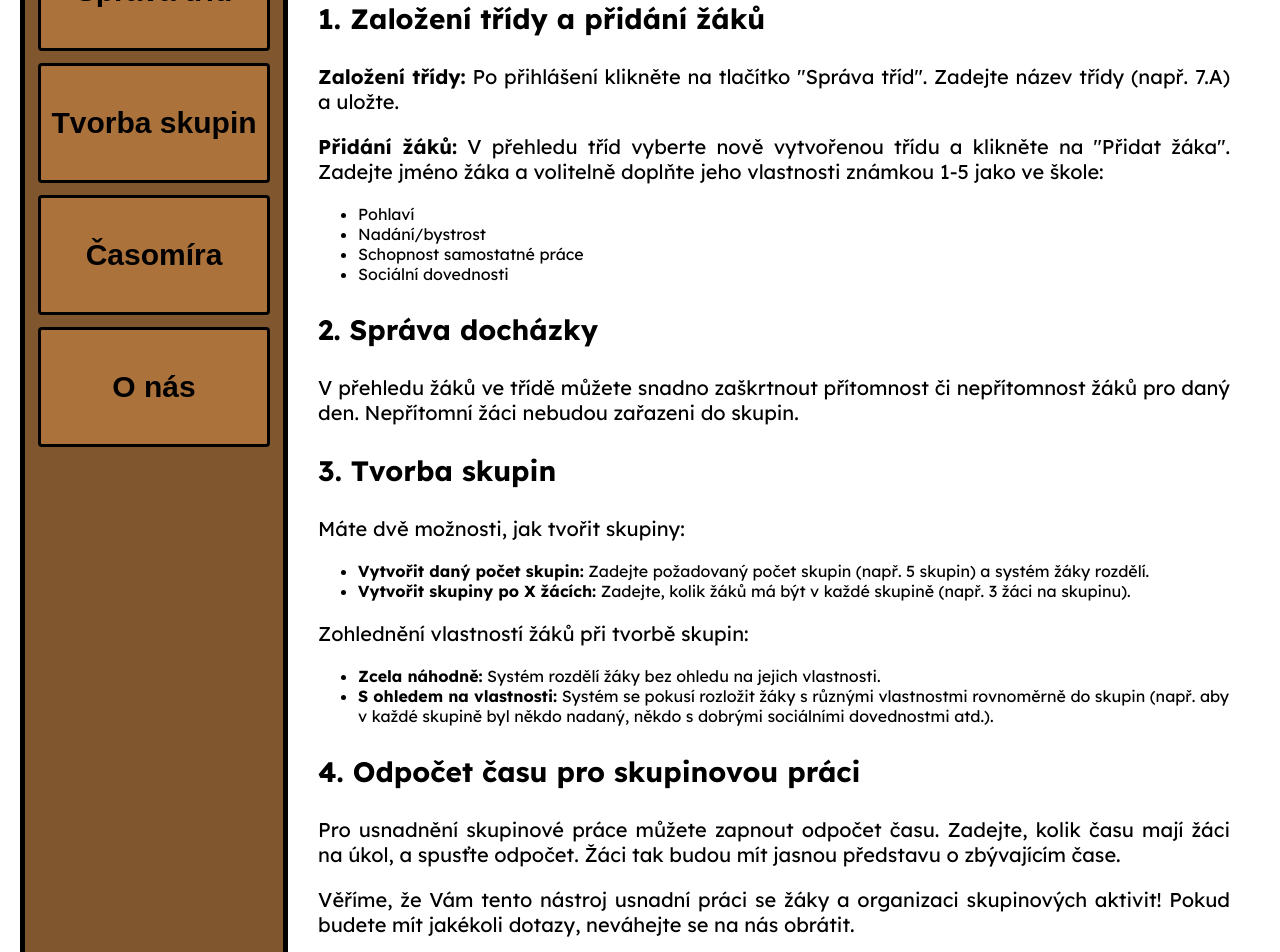
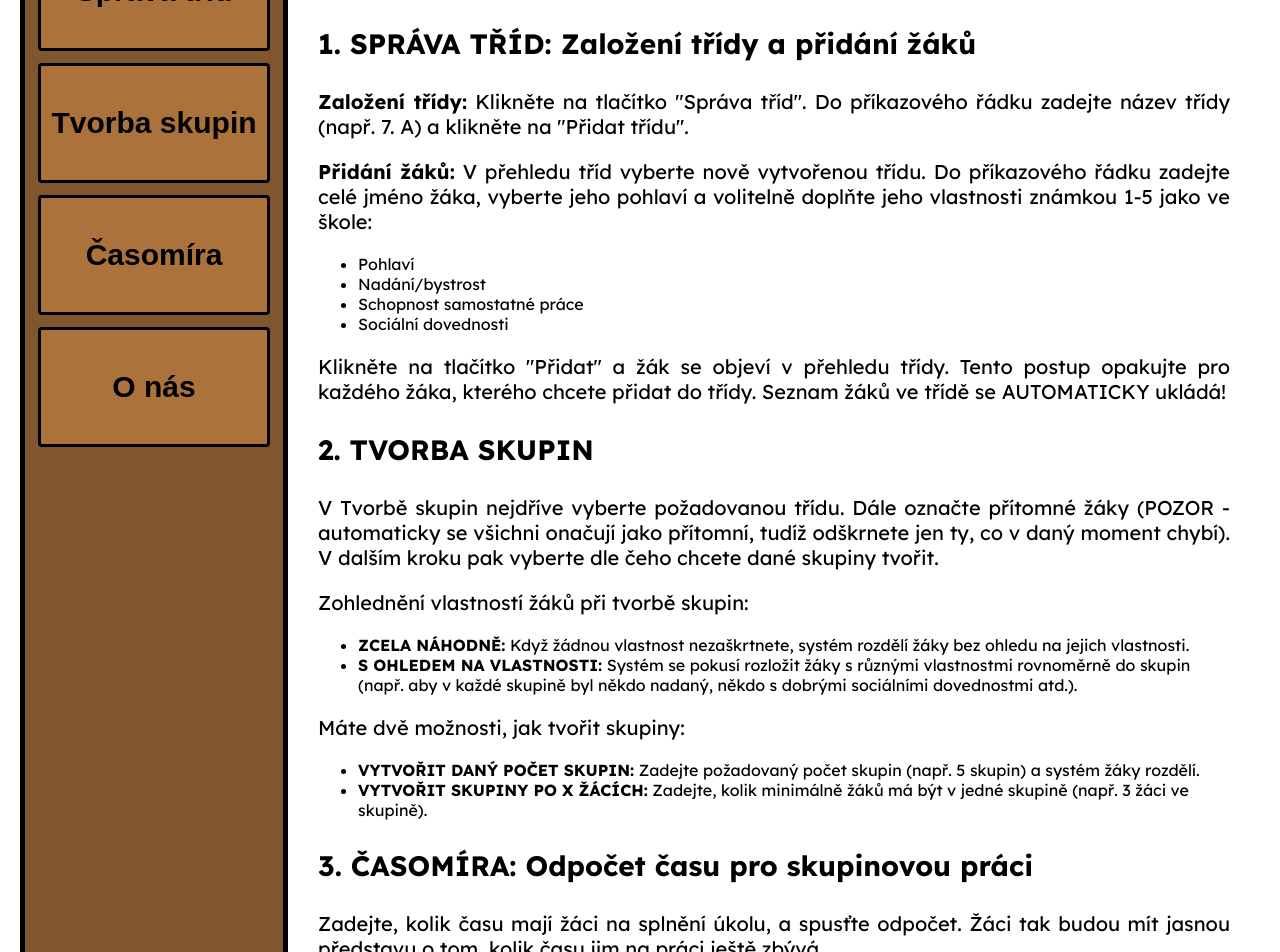
Before and after one commit to MichaelaHeidlerova/RozToc, a React (Vite) app in the folder my-app/: page /#/instruction in a window 1280 px wide. Shown: the part 540-1492 px from the top of the page. Built offline with nearby package versions, Linux system fonts and the light colour scheme; a web font is replaced by a local one.

Commit message:
Upravený návod

```diff
--- a/my-app/src/components/pages/Instruction.jsx
+++ b/my-app/src/components/pages/Instruction.jsx
@@ -7,19 +7,19 @@ export const Instruction = () => {
 
       <div className="pageContent">
         <p className="guide-paragraph">
-          Vítejte v nástroji pro efektivní správu tříd a žáků a tvorbu skupin!
-          Následující kroky Vás provedou klíčovými funkcemi.
+          Vítejte v nástroji pro správu tříd a žáků a především efektivní tvorbu týmů pro skupinovou práci!<br />
+          Následující kroky Vás provedou klíčovými funkcemi:
         </p>
 
         <div className="guide-Content">
-          <h3 className="guide-subheading">1. Založení třídy a přidání žáků</h3>
+          <h3 className="guide-subheading">1. SPRÁVA TŘÍD: Založení třídy a přidání žáků</h3>
           <p className="guide-paragraph">
-            <strong>Založení třídy:</strong> Po přihlášení klikněte na tlačítko
-            "Správa tříd". Zadejte název třídy (např. 7.A) a uložte.
+            <strong>Založení třídy:</strong> Klikněte na tlačítko
+            "Správa tříd". Do příkazového řádku zadejte název třídy (např. 7. A) a klikněte na "Přidat třídu".
           </p>
           <p className="guide-paragraph">
             <strong>Přidání žáků:</strong> V přehledu tříd vyberte nově
-            vytvořenou třídu a klikněte na "Přidat žáka". Zadejte jméno žáka a
+            vytvořenou třídu. Do příkazového řádku zadejte celé jméno žáka, vyberte jeho pohlaví a
             volitelně doplňte jeho vlastnosti známkou 1-5 jako ve škole:
           </p>
           <ul className="guide-list">
@@ -28,64 +28,59 @@ export const Instruction = () => {
             <li>Schopnost samostatné práce</li>
             <li>Sociální dovednosti</li>
           </ul>
-        </div>
-
-        <div className="guide-section">
-          <h3 className="guide-subheading">2. Správa docházky</h3>
           <p className="guide-paragraph">
-            V přehledu žáků ve třídě můžete snadno zaškrtnout přítomnost či
-            nepřítomnost žáků pro daný den. Nepřítomní žáci nebudou zařazeni do
-            skupin.
+            Klikněte na tlačítko "Přidat" a žák se objeví v přehledu třídy. Tento postup opakujte pro každého žáka, kterého chcete přidat do třídy. Seznam žáků ve třídě se AUTOMATICKY ukládá!
           </p>
         </div>
 
         <div className="guide-section">
-          <h3 className="guide-subheading">3. Tvorba skupin</h3>
+          <h3 className="guide-subheading">2. TVORBA SKUPIN</h3>
           <p className="guide-paragraph">
-            Máte dvě možnosti, jak tvořit skupiny:
+            V Tvorbě skupin nejdříve vyberte požadovanou třídu. Dále označte přítomné žáky (POZOR - automaticky se všichni onačují jako přítomní, tudíž odškrnete jen ty, co v daný moment chybí). V dalším kroku pak vyberte dle čeho chcete dané skupiny tvořit.
           </p>
-          <ul className="guide-list">
-            <li>
-              <strong>Vytvořit daný počet skupin:</strong> Zadejte požadovaný
-              počet skupin (např. 5 skupin) a systém žáky rozdělí.
-            </li>
-            <li>
-              <strong>Vytvořit skupiny po X žácích:</strong> Zadejte, kolik žáků
-              má být v každé skupině (např. 3 žáci na skupinu).
-            </li>
-          </ul>
           <p className="guide-paragraph">
             Zohlednění vlastností žáků při tvorbě skupin:
           </p>
           <ul className="guide-list">
             <li>
-              <strong>Zcela náhodně:</strong> Systém rozdělí žáky bez ohledu na
+              <strong>ZCELA NÁHODNĚ:</strong> Když žádnou vlastnost nezaškrtnete, systém rozdělí žáky bez ohledu na
               jejich vlastnosti.
             </li>
             <li>
-              <strong>S ohledem na vlastnosti:</strong> Systém se pokusí
+              <strong>S OHLEDEM NA VLASTNOSTI:</strong> Systém se pokusí
               rozložit žáky s různými vlastnostmi rovnoměrně do skupin (např.
               aby v každé skupině byl někdo nadaný, někdo s dobrými sociálními
               dovednostmi atd.).
+            </li>
+          </ul>
+          <p className="guide-paragraph">
+              Máte dvě možnosti, jak tvořit skupiny:
+          </p>
+          <ul className="guide-list">
+            <li>
+              <strong>VYTVOŘIT DANÝ POČET SKUPIN:</strong> Zadejte požadovaný
+              počet skupin (např. 5 skupin) a systém žáky rozdělí.
+            </li>
+            <li>
+              <strong>VYTVOŘIT SKUPINY PO X ŽÁCÍCH:</strong> Zadejte, kolik minimálně žáků
+              má být v jedné skupině (např. 3 žáci ve skupině).
             </li>
           </ul>
         </div>
 
         <div className="guide-section">
           <h3 className="guide-subheading">
-            4. Odpočet času pro skupinovou práci
+            3. ČASOMÍRA: Odpočet času pro skupinovou práci
           </h3>
           <p className="guide-paragraph">
-            Pro usnadnění skupinové práce můžete zapnout odpočet času. Zadejte,
-            kolik času mají žáci na úkol, a spusťte odpočet. Žáci tak budou mít
-            jasnou představu o zbývajícím čase.
+            Zadejte, kolik času mají žáci na splnění úkolu, a spusťte odpočet. Žáci tak budou mít
+            jasnou představu o tom, kolik času jim na práci ještě zbývá.
           </p>
         </div>
 
         <p className="guide-conclusion">
           Věříme, že Vám tento nástroj usnadní práci se žáky a organizaci
-          skupinových aktivit! Pokud budete mít jakékoli dotazy, neváhejte se na
-          nás obrátit.
+          skupinových aktivit! Pokud budete mít jakékoli dotazy a nebo nápady/postřehy, jak naši aplikaci ještě vylepšit neváhejte se na nás obrátit :)
         </p>
       </div>
     </section>
```
